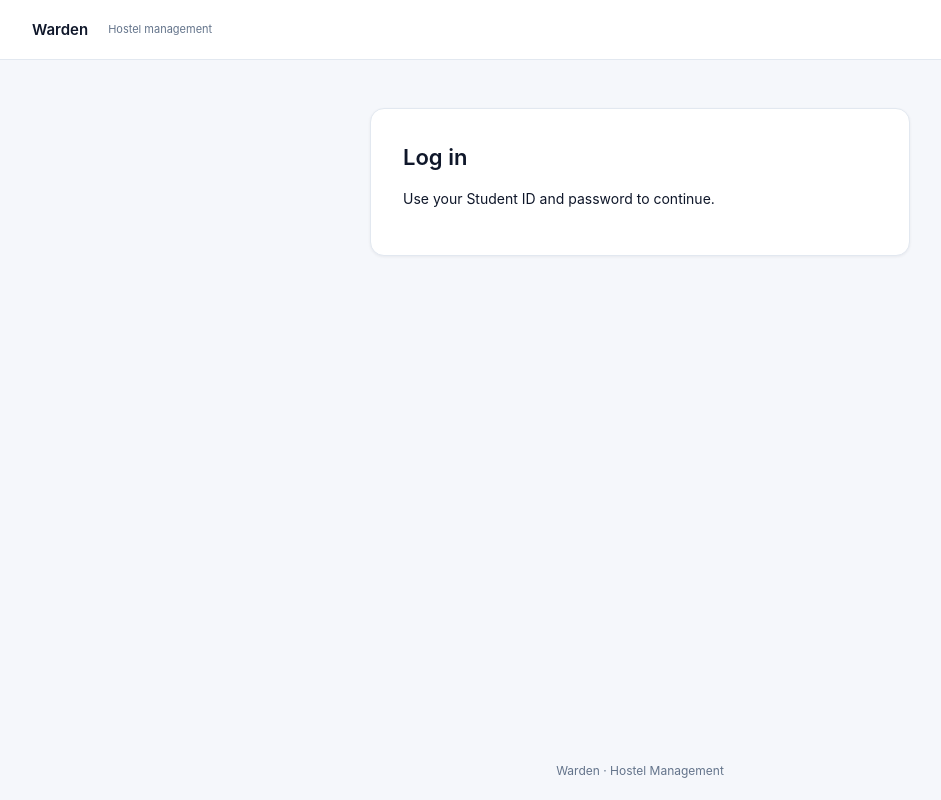
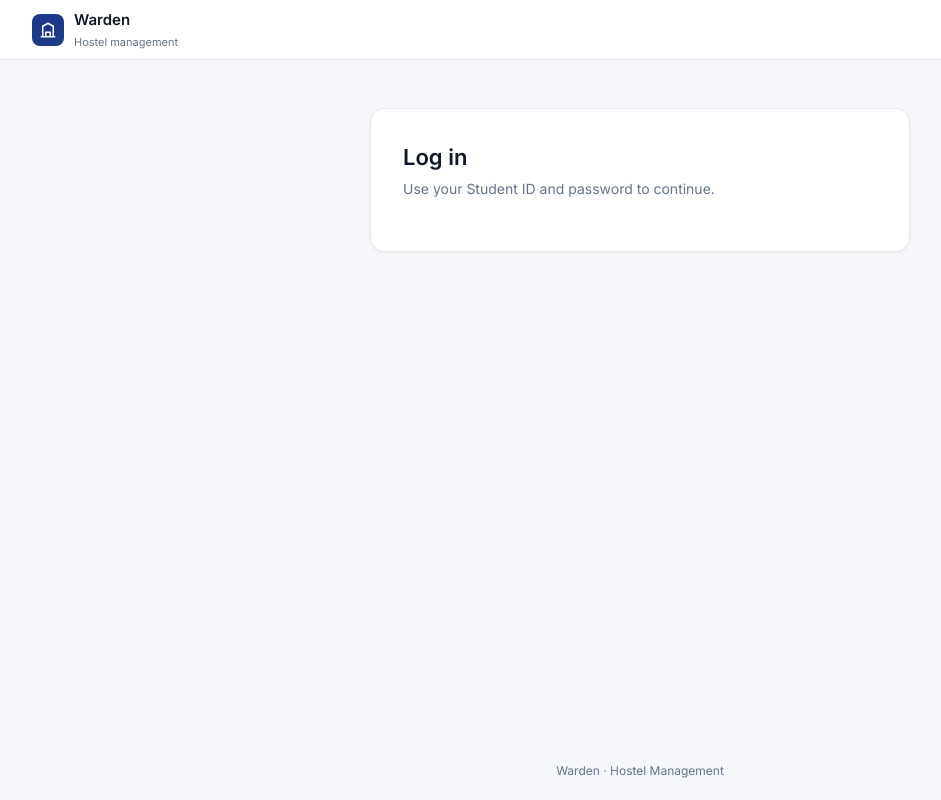
Before and after one commit to BhargavSharma7696/Warden, a plain HTML site: page frontend/pages/auth.html in a window 1280 px wide. Shown: the whole page, without its empty margins (0-941 px from the left). Drawn offline with Linux system fonts and the light colour scheme.

Commit message:
Improved Auth page Skeleton-2

```diff
--- a/frontend/pages/auth.html
+++ b/frontend/pages/auth.html
@@ -4,21 +4,28 @@
   <meta charset="UTF-8">
   <meta name="viewport" content="width=device-width, initial-scale=1">
   <title>Warden · Log in</title>
+  <link href="https://fonts.googleapis.com/css2?family=Inter:wght@400;500;600&display=swap" rel="stylesheet">
   <link rel="stylesheet" href="../styles/auth.css">
 </head>
 <body>
-
   <header class="topbar">
     <a href="#" class="brand">
-      <span class="brand-name">Warden</span><br>
-      <span class="brand-sub">Hostel management</span>
+      <span class="logo">
+        <svg viewBox="0 0 24 24" fill="none" stroke-width="2" stroke-linecap="round" stroke-linejoin="round"><path d="M3 21h18M5 21V7l7-4 7 4v14M9 21v-6h6v6"/></svg>
+      </span>
+      <span>
+        <span class="brand-name">Warden</span><br>
+        <span class="brand-sub">Hostel management</span>
+      </span>
     </a>
   </header>
 
   <main class="page">
     <section class="card">
-      <h1 id="form-title">Log in</h1>
-      <p id="form-sub">Use your Student ID and password to continue.</p>
+      <div class="card-head">
+        <h1 id="form-title">Log in</h1>
+        <p id="form-sub">Use your Student ID and password to continue.</p>
+      </div>
     </section>
   </main>
 
```
